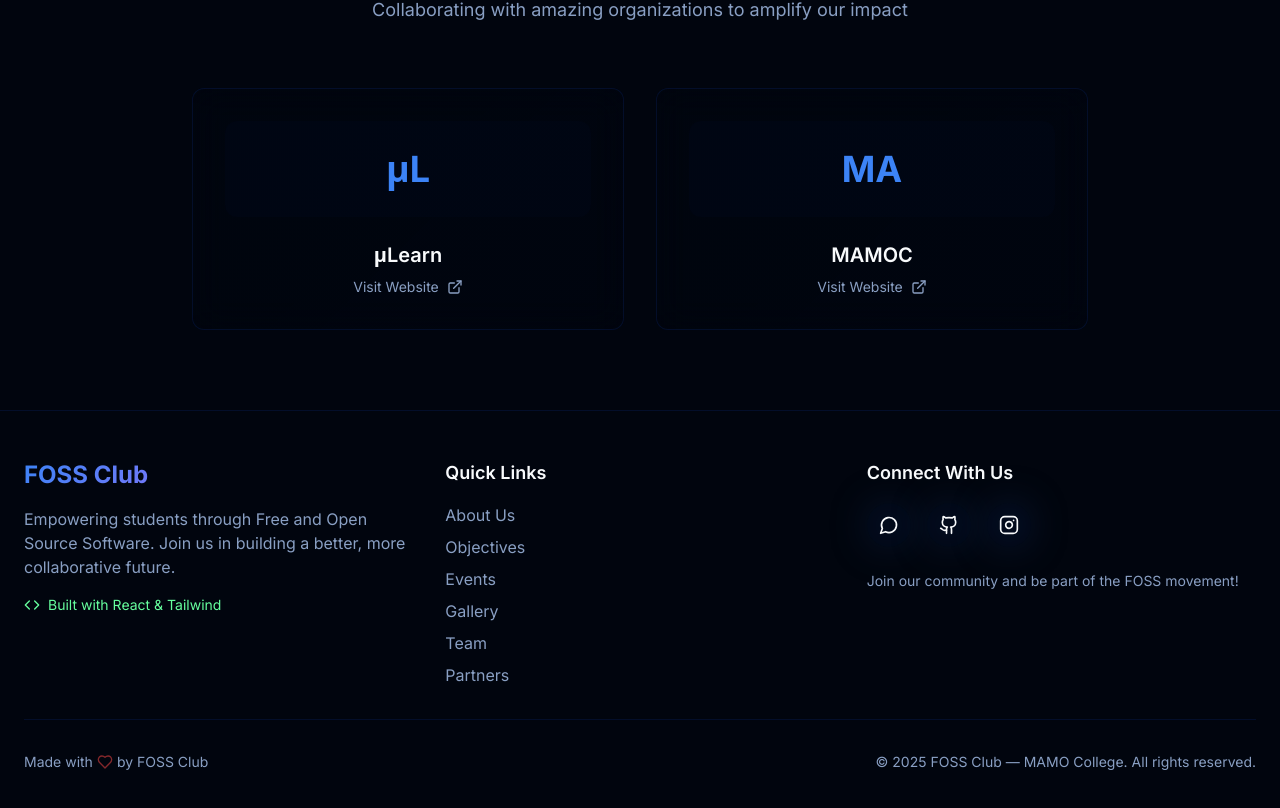
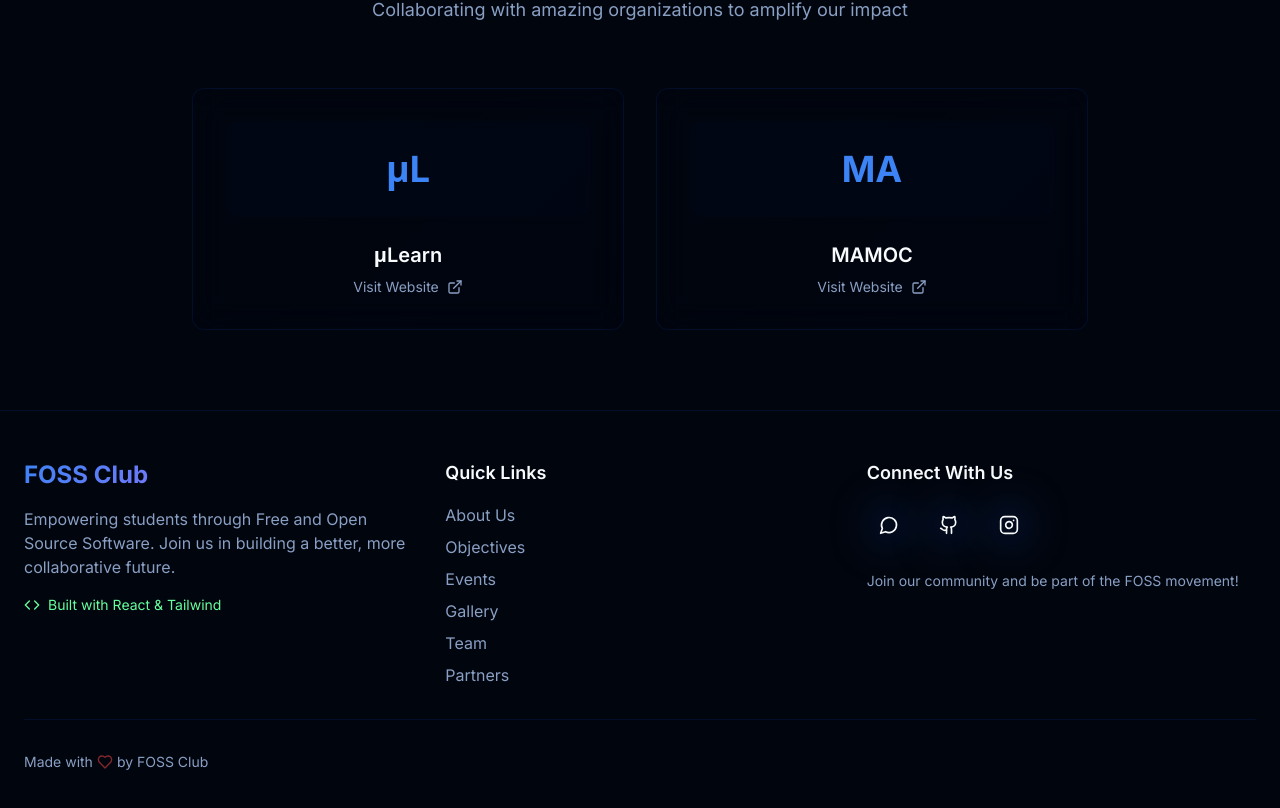
Before and after one commit to akshay-k-a-dev/foss-club-mamoc, a React (Vite) app: page / in a window 1280 px wide. Shown: the part 5095-5903 px from the top of the page. Built offline with nearby package versions, Linux system fonts and the light colour scheme.

Commit message:
Remove copyright text
Remove the copyright text from the footer.

```diff
--- a/src/components/Footer.tsx
+++ b/src/components/Footer.tsx
@@ -114,9 +114,6 @@ const Footer = ({ data }: FooterProps) => {
           <p className="text-muted-foreground text-sm flex items-center gap-1">
             Made with <Heart className="w-4 h-4 text-red-500 animate-pulse" /> by FOSS Club
           </p>
-          <p className="text-muted-foreground text-sm mt-2 md:mt-0">
-            © {currentYear} {data.clubName}. All rights reserved.
-          </p>
         </div>
       </div>
     </footer>
```
